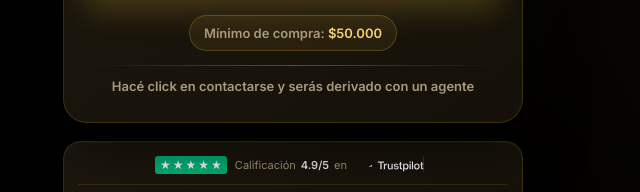
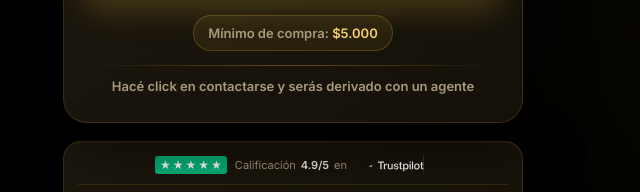
Before and after one commit to OnlyNetCompany/napoleslanding, a plain HTML site: page napoles-fichas/index.html in a window 1280 px wide. Shown: the part 348-540 px from the top of the page, 347-987 px from the left. Drawn offline with Linux system fonts and the light colour scheme; a script that the page names is missing.

Commit message:
fix: set napoles-fichas minimum purchase badge to $5.000

```diff
--- a/napoles-fichas/index.html
+++ b/napoles-fichas/index.html
@@ -90,7 +90,7 @@
         </div>
 
         <div class="features-info">
-          <div class="badge">Mínimo de compra: <span>$50.000</span></div>
+          <div class="badge">Mínimo de compra: <span>$5.000</span></div>
           <div class="divider"></div>
           <p class="agent-note">Hacé click en contactarse y serás derivado con un agente</p>
         </div>
```
